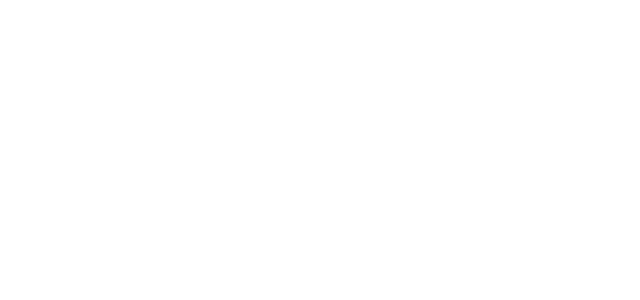
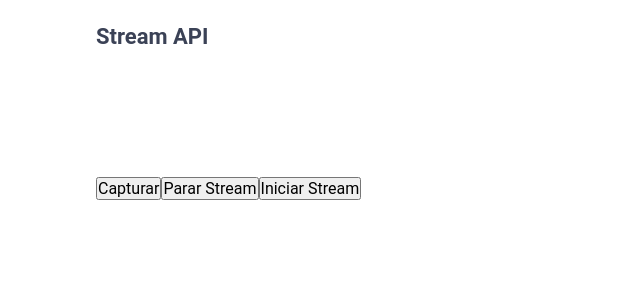
Before and after one commit to wesleymaicon/pwa-basico, a React (Create React App) app: page /stream-api in a window 1280 px wide. Shown: the top 300 px of the page, without its empty margins (0-640 px from the left). Built offline with nearby package versions, Linux system fonts and the light colour scheme.

Commit message:
Criação da página StreamAPI

```diff
--- a/src/pages/Geolocation/index.tsx
+++ b/src/pages/Geolocation/index.tsx
@@ -31,6 +31,7 @@ const Geolocation: React.FC = () => {
   };
 
   const getPosition = () => {
+    if (navigator.geolocation) {
       const options: PositionOptions = {
         enableHighAccuracy: true,
         timeout: 10000,
@@ -38,6 +39,7 @@ const Geolocation: React.FC = () => {
       };
 
       navigator.geolocation.getCurrentPosition(geoSuccess, geoError, options);
+    } else alert('Dispositivo não tem suporte à geolocalização');
   };
 
   return (
--- a/src/pages/Main/index.tsx
+++ b/src/pages/Main/index.tsx
@@ -14,6 +14,7 @@ const Main: React.FC = () => {
         </label>
 
         <Link to="geolocation">Geolocalização</Link>
+        <Link to="stream-api">Stream API</Link>
       </Content>
     </Container>
   );
--- /dev/null
+++ b/src/pages/StreamAPI/index.tsx
@@ -0,0 +1,81 @@
+/* eslint-disable jsx-a11y/media-has-caption */
+/* eslint-disable no-alert */
+import React, { useRef } from 'react';
+import { Container, Content } from './styles';
+
+const StreamAPI: React.FC = () => {
+  const canvasRef = useRef<HTMLCanvasElement>(null);
+  const videoRef = useRef<HTMLVideoElement>(null);
+
+  const startStream = () => {
+    if (navigator.mediaDevices) {
+      const constraints: MediaStreamConstraints = {
+        video: true,
+      };
+
+      navigator.mediaDevices
+        .getUserMedia(constraints)
+        .then(stream => {
+          if (videoRef.current) {
+            videoRef.current.srcObject = stream;
+          }
+        })
+        .catch(err => {
+          alert(`Ocorreu o seguinte erro: ${err}`);
+        });
+    }
+  };
+
+  const stopStream = () => {
+    if (videoRef.current) {
+      (videoRef.current.srcObject as MediaStream)
+        .getVideoTracks()
+        .forEach(track => track.stop());
+    }
+  };
+
+  const capture = () => {
+    try {
+      // if (videoRef.current && canvasRef.current) {
+      const context = canvasRef.current?.getContext('2d');
+      const imageSource = videoRef.current as CanvasImageSource;
+
+      context?.drawImage(imageSource, 0, 0, 1024, 1024);
+      // }
+    } catch (err) {
+      // console.log(err);
+    }
+  };
+
+  return (
+    <Container>
+      <Content>
+        <h1>Stream API</h1>
+
+        <div>
+          <video autoPlay width="100" height="100" ref={videoRef} />
+        </div>
+
+        <canvas width="1024" height="1024" ref={canvasRef} hidden>
+          Seu dispositivo não tem suporte ao recurso de canvas do HTML5
+        </canvas>
+
+        <nav className="controls">
+          <button type="button" id="capture" onClick={capture}>
+            Capturar
+          </button>
+
+          <button type="button" id="stop-stream" onClick={stopStream}>
+            Parar Stream
+          </button>
+
+          <button type="button" id="start-stream" onClick={startStream}>
+            Iniciar Stream
+          </button>
+        </nav>
+      </Content>
+    </Container>
+  );
+};
+
+export default StreamAPI;
--- /dev/null
+++ b/src/pages/StreamAPI/styles.ts
@@ -0,0 +1,40 @@
+import styled from 'styled-components';
+
+export const Container = styled.div`
+  display: flex;
+  background-color: #ffffff;
+`;
+
+export const Content = styled.main`
+  width: 100%;
+  max-width: 1150px;
+  max-height: 100vh;
+  padding: 0 96px 0 96px;
+  overflow-y: auto;
+
+  input[type='checkbox'] {
+    -ms-transform: scale(1.2);
+    -moz-transform: scale(1.2);
+    -webkit-transform: scale(1.2);
+    -o-transform: scale(1.2);
+    transform: scale(1.2);
+    margin-right: 10px;
+    padding: 10px;
+    cursor: pointer;
+  }
+
+  label {
+    color: #7a7f8c;
+    font-size: 16px;
+    font-weight: 400;
+    margin-bottom: 8px;
+    display: block;
+    cursor: pointer;
+  }
+`;
+
+export const ButtonContainer = styled.div`
+  display: flex;
+  justify-content: flex-end;
+  margin: 24px 0 12px 0;
+`;
--- a/src/routes/index.tsx
+++ b/src/routes/index.tsx
@@ -5,11 +5,13 @@ import Route from './Route';
 
 import Main from '../pages/Main';
 import Geolocation from '../pages/Geolocation';
+import StreamAPI from '../pages/StreamAPI';
 
 const Routes: React.FC = () => (
   <Switch>
     <Route exact path="/" component={Main} />
     <Route exact path="/geolocation" component={Geolocation} />
+    <Route exact path="/stream-api" component={StreamAPI} />
   </Switch>
 );
 
```
Lines whose indentation alone changed are shown as unchanged.
